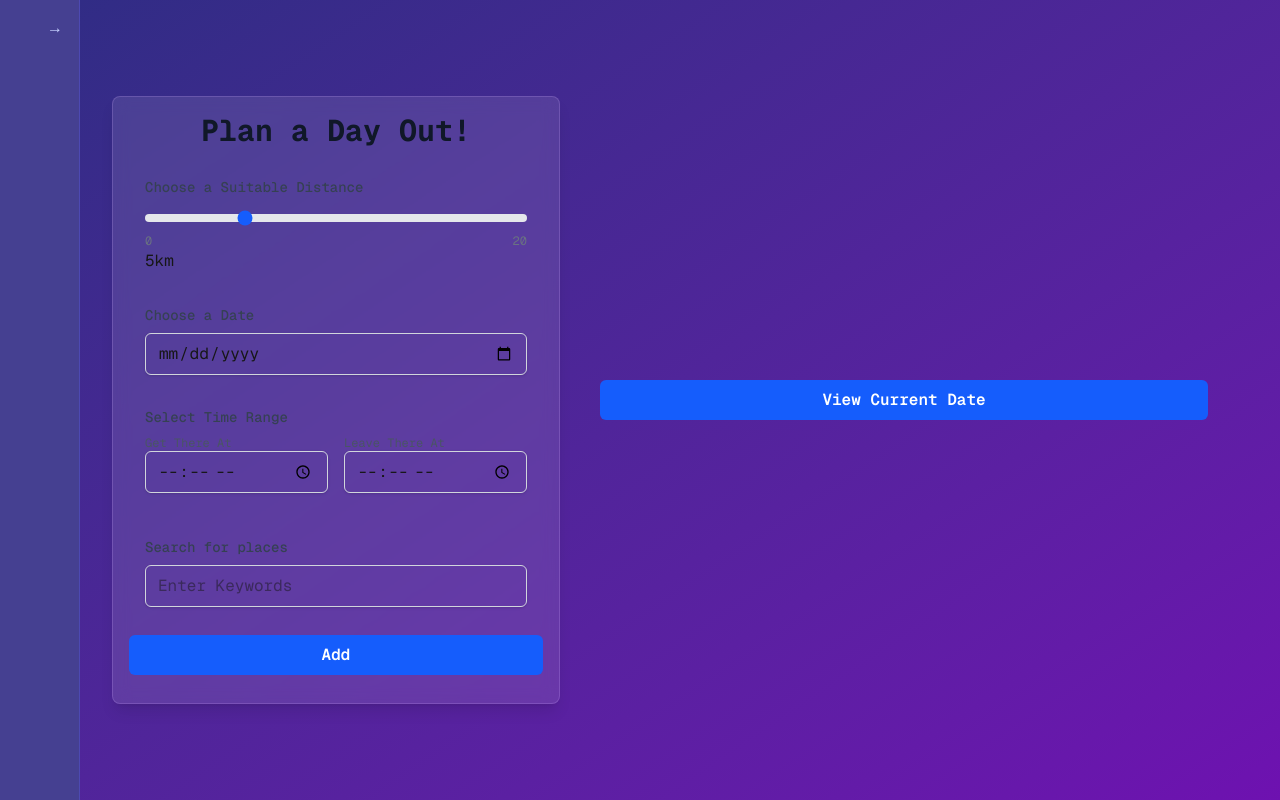
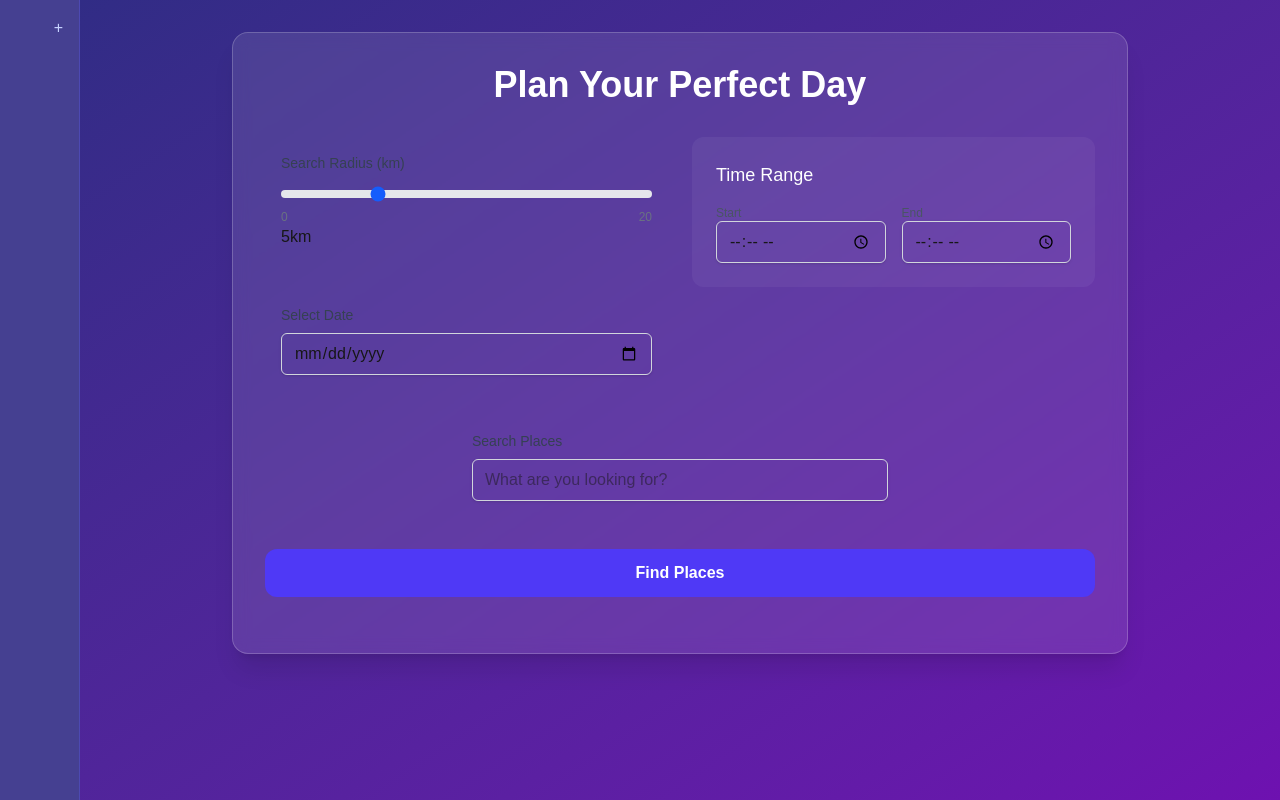
Before and after one commit to Likima/date-planner, a Next.js app: page /home in a window 1280 px wide. Built offline with nearby package versions, Linux system fonts and the light colour scheme; no server answers.

Commit message:
refactored ui

```diff
--- a/src/app/home/page.tsx
+++ b/src/app/home/page.tsx
@@ -5,6 +5,7 @@
 
 import { useEffect, useState } from "react";
 import { useRouter } from 'next/navigation';
+import { motion } from 'framer-motion';
 
 import { useLocation } from "@/src/components/Context/locationContext"
 import { usePlace } from "@/src/components/Context/placeContext";
@@ -130,114 +131,98 @@ export default function Home() {
   }
 
   return (
-    <div>
-      <PopUp
-        open={buttonClicked}
-        makeClosed={setButtonClicked}
-        children={
-          <>
-            <LocationDisplay
-              data={currentItem}
-            />
-            <button
-              className={`w-full py-2 px-4 ${SelectedPlaces?.find(place => place.place.id === currentItem?.id) ? 'bg-red-600 hover:bg-red-700' : 'bg-blue-600 hover:bg-blue-700'} text-white font-semibold rounded-md transition duration-200 m-10`}
-              onClick={() => {
-                if (currentItem) {
-                  if (SelectedPlaces?.find(place => place.place.id === currentItem.id)) {
-                    setSelectedPlaces(SelectedPlaces.filter(place => place.place.id !== currentItem.id));
-                  } else {
-                    setSelectedPlaces(prev => prev ? [...prev, { place: currentItem, date: DateInfo, time: DateTime }] : [{ place: currentItem, date: DateInfo, time: DateTime }]);
-                  }
-                }
-                console.log(SelectedPlaces);
-              }}
+    <div className="min-h-screen bg-gradient-to-br from-indigo-900 to-purple-800">
+      {/* Planning Section */}
+      <div className="container mx-auto px-4 py-8 relative"> {/* Add relative positioning */}
+        <motion.div
+          initial={{ opacity: 0, y: 20 }}
+          animate={{ opacity: 1, y: 0 }}
+          className="max-w-4xl mx-auto relative z-10"
         >
-              {SelectedPlaces?.find(place => place.place.id === currentItem?.id) ? 'Remove' : 'Add'}
-            </button>
-          </>
-        }
-      />
+          {/* Main Planning Form */}
+          <div className={`backdrop-blur-sm bg-white/10 rounded-2xl p-8 shadow-xl border border-white/20
+            transition-all duration-500 ${responseRecieved ? 'translate-x-[-100vw]' : 'translate-x-0'}`}>
+            <h1 className="text-4xl font-bold text-white text-center mb-8">Plan Your Perfect Day</h1>
 
-
-      <PopUp
-        open={showDate}
-        makeClosed={setShowDate}
-        children={
-          <>
-            <PlaceNodeArray
-              data={SelectedPlaces}
-            />
-            <button
-              className={`z-10 w-full py-2 px-4 bg-blue-600 hover:bg-blue-700 text-white font-semibold rounded-md transition duration-200 m-10 ${responseRecieved ? '-translate-x-[500%]' : ''}`}
-              onClick={handleFinish}
-            >
-              Finish
-            </button>
-          </>
-        }
-      />
-      <div className={`z-2 min-h-screen font-mono flex items-center justify-center bg-gradient-to-br from-indigo-900 to-purple-800 py-12 px-4 sm:px-6 lg:px-8`}>
-        <form className={`z-2 -transform-x-14 max-w-md w-full space-y-3 bg-white/10 backdrop-blur-sm p-4 rounded-lg shadow-lg border border-purple-300/20 transform transition-transform duration-500 ${responseRecieved ? '-translate-x-[500%]' : ''}`} onSubmit={handleSubmit}>
-          <h1 className="text-3xl font-bold text-center text-gray-900">Plan a Day Out!</h1>
-          <div className="space-y-4">
-            <div>
+            <form onSubmit={handleSubmit} className="space-y-6">
+              <div className="grid md:grid-cols-2 gap-6">
+                {/* Left Column */}
+                <div className="space-y-6">
                   <Slider
                     value={sliderValue}
                     onChange={setSliderValue}
                     min={0}
                     max={20}
-                label="Choose a Suitable Distance"
+                    label="Search Radius (km)"
                   />
                   <DateInput
-                label="Choose a Date"
+                    label="Select Date"
                     onChange={setDateInfo}
                   />
-              <div className="w-full max-w-md mx-auto p-4">
-                <label className="block mb-2 text-sm font-medium text-gray-700">Select Time Range</label>
-                <div className="flex gap-4">
+                </div>
+
+                {/* Right Column */}
+                <div className="space-y-6">
+                  <div className="bg-white/5 rounded-xl p-6">
+                    <label className="text-white text-lg mb-4 block">Time Range</label>
+                    <div className="grid grid-cols-2 gap-4">
                       <TimeInput
-                    label="Get There At"
+                        label="Start"
                         htmlfor="startTime"
                         id="startTime"
                         onChange={setStartTime}
                       />
                       <TimeInput
-                    label="Leave There At"
+                        label="End"
                         htmlfor="endTime"
-                    id="endTIme"
+                        id="endTime"
                         onChange={setEndTime}
                       />
                     </div>
                   </div>
                 </div>
               </div>
+
+              {/* Search Section */}
+              <div className="mt-6">
                 <KeywordSearch
                   htmlfor="search"
                   value={userSearch}
                   onChange={setUserSearch}
-            placeholder="Enter Keywords"
-            label="Search for places"
+                  placeholder="What are you looking for?"
+                  label="Search Places"
                 />
+              </div>
+
+              <div className="flex gap-4 mt-8">
                 <button
                   type="submit"
-            className="w-full py-2 px-4 bg-blue-600 hover:bg-blue-700 text-white font-semibold rounded-md transition duration-200"
+                  className="flex-1 bg-indigo-600 hover:bg-indigo-700 text-white font-semibold py-3 px-6 rounded-xl transition-all duration-200 transform hover:scale-105"
                 >
-            Add
+                  Find Places
                 </button>
+                {(SelectedPlaces?.length ?? 0) > 0 && (
+                  <button
+                    type="button"
+                    onClick={() => setShowDate(true)}
+                    className="flex-1 bg-purple-600 hover:bg-purple-700 text-white font-semibold py-3 px-6 rounded-xl transition-all duration-200 transform hover:scale-105"
+                  >
+                    View Selected ({SelectedPlaces?.length ?? 0})
+                  </button>
+                )}
+              </div>
 
-          <ErrorMessage showCondition={errors.time} message="Enter a valid time" />
-          <ErrorMessage showCondition={errors.date} message="Enter a valid day" />
-          <ErrorMessage showCondition={errors.search} message="Enter a search request!" />
+              {/* Error Messages */}
+              <div className="space-y-2">
+                <ErrorMessage showCondition={errors.time} message="Please select both start and end times" />
+                <ErrorMessage showCondition={errors.date} message="Please select a date" />
+                <ErrorMessage showCondition={errors.search} message="Please enter a search term" />
+              </div>
             </form>
-        <button
-          className={`z-10 w-full py-2 px-4 bg-blue-600 hover:bg-blue-700 text-white font-semibold rounded-md transition duration-200 m-10 ${responseRecieved ? '-translate-x-[500%]' : ''}`}
-          onClick={() => {
-            console.log(SelectedPlaces);
-            setShowDate(true);
-          }}
-        >
-          View Current Date
-        </button>
+          </div>
+        </motion.div>
+
+        {/* Results Section */}
         <LocationArrayContainer
           data={data}
           showMoreDetails={handleButtonClick}
@@ -245,6 +230,54 @@ export default function Home() {
           visible={responseRecieved}
         />
       </div>
+
+      {/* Popups */}
+      <PopUp
+        open={buttonClicked}
+        makeClosed={setButtonClicked}
+        children={
+          <div className="p-6">
+            <LocationDisplay data={currentItem} />
+            <button
+              className={`mt-6 w-full py-3 px-6 rounded-xl text-white font-semibold transition-all duration-200
+                ${SelectedPlaces?.find(place => place.place.id === currentItem?.id)
+                  ? 'bg-red-600 hover:bg-red-700'
+                  : 'bg-indigo-600 hover:bg-indigo-700'
+                }`}
+              onClick={() => {
+                if (currentItem) {
+                  if (SelectedPlaces?.find(place => place.place.id === currentItem.id)) {
+                    setSelectedPlaces(SelectedPlaces.filter(place => place.place.id !== currentItem.id));
+                  } else {
+                    setSelectedPlaces(prev => prev
+                      ? [...prev, { place: currentItem, date: DateInfo, time: DateTime }]
+                      : [{ place: currentItem, date: DateInfo, time: DateTime }]
+                    );
+                  }
+                }
+              }}
+            >
+              {SelectedPlaces?.find(place => place.place.id === currentItem?.id) ? 'Remove from Plan' : 'Add to Plan'}
+            </button>
+          </div>
+        }
+      />
+
+      <PopUp
+        open={showDate}
+        makeClosed={setShowDate}
+        children={
+          <div className="p-6">
+            <PlaceNodeArray data={SelectedPlaces} />
+            <button
+              className="mt-6 w-full py-3 px-6 bg-green-600 hover:bg-green-700 text-white font-semibold rounded-xl transition-all duration-200"
+              onClick={handleFinish}
+            >
+              Finalize Plan
+            </button>
+          </div>
+        }
+      />
     </div>
   );
 }
--- a/src/components/PlaceNodeComponents/PlaceNodeArray.tsx
+++ b/src/components/PlaceNodeComponents/PlaceNodeArray.tsx
@@ -8,25 +8,28 @@ interface PNA_Props {
 
 export function PlaceNodeArray({ data }: PNA_Props) {
     return (
-        <div className="p-10">
-            <h1 className="text-3xl font-bold text-center text-gray-900">Your Current Date</h1>
-            {
-                data && data.length > 0 ?
-                    (
-                        data.sort((a, b) => {
-                            return CompareDates(a.date, b.date)
-                        }).map((item: PlaceNode) => (
+        <div className="max-w-4xl mx-auto p-8">
+            <h1 className="text-4xl font-bold text-center text-gray-800 mb-8">
+                Your Current Date
+            </h1>
+            {data && data.length > 0 ? (
+                <div className="space-y-4">
+                    {data
+                        .sort((a, b) => CompareDates(a.date, b.date))
+                        .map((item: PlaceNode) => (
                             <PlaceNodeElement
-                                key={`${item.date}-${item.place.name}`} // scuffed...
+                                key={`${item.date}-${item.place.name}`}
                                 item={item}
                             />
-                        ))
-                    ) : (
-                        <div>
-                            No places added to list
-                        </div>
-                    )
-            }
+                        ))}
+                </div>
+            ) : (
+                <div className="text-center py-12 bg-gray-50 rounded-lg">
+                    <p className="text-gray-500 text-lg">
+                        No places added to your date plan yet
+                    </p>
+                </div>
+            )}
         </div>
     )
 }
--- a/src/components/header.tsx
+++ b/src/components/header.tsx
@@ -49,7 +49,7 @@ export function Header({ children }: React.PropsWithChildren) {
           onClick={() => setIsCollapsed(!isCollapsed)}
           className="p-4 text-indigo-200 hover:text-white self-end"
         >
-          {isCollapsed ? '→' : '←'}
+          {isCollapsed ? '+' : '-'}
         </button>
 
         {/* Navigation links */}
```
Also changed, not shown: src/components/LocationComponents/LocationArrayContainer.tsx (+13 -6 lines), src/components/PlaceNodeComponents/PlaceNodeElement.tsx (+57 -30 lines). Lines whose indentation alone changed are shown as unchanged.
